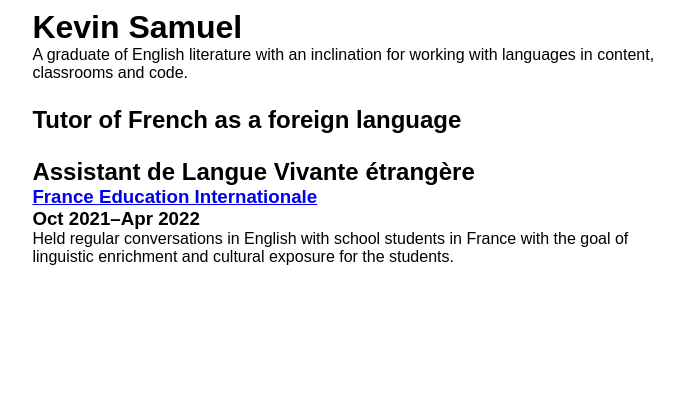
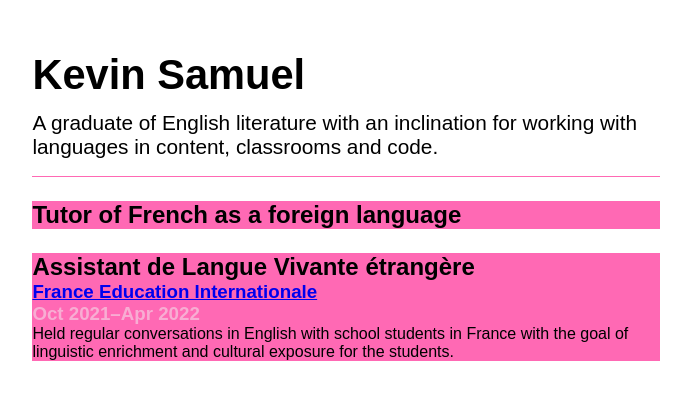
Before and after one commit to kevinnls/resume, a Jekyll site: the page built from index.md, in a window 1280 px wide. Shown: the top 400 px of the page, without its empty margins (294-985 px from the left). Built offline with Jekyll 4.4.1, drawn with Linux system fonts in a browser that asks for light colours.

Commit message:
statically include layout css using Jekyll

```diff
--- /dev/null
+++ b/_includes/layout.css
@@ -0,0 +1,47 @@
+* {
+  box-sizing: border-box;
+  margin: 0px;
+}
+
+:root {
+  color-scheme: dark light;
+  font-family: sans-serif;
+}
+
+html {
+  scroll-behaviour: smooth;
+}
+
+body {
+  min-height: 100vh;
+  min-height: 100dvh;
+  padding: 1vh 1vw;
+  display: grid;
+  place-items: center;
+}
+
+main {
+  width: clamp(50%, 450px, 90%);
+  height: 100%;
+}
+
+.experience {
+  margin: 1.5em 0px;
+  background-color: hotpink;
+}
+
+header {
+  padding-bottom: 0.5em;
+  border-bottom: 1px solid hotpink;
+  font-size: 1.3em;
+  padding-top: 2em;
+}
+
+#name,
+#summary {
+  padding-bottom: 0.3em;
+}
+
+h3.period {
+  color: hsla(0, 0%, 95%, 0.5);
+}
--- a/_layouts/base.html
+++ b/_layouts/base.html
@@ -1,5 +1,8 @@
 ---
 ---
+{%-capture layout_styles-%}
+{%-include layout.css-%}
+{%-endcapture-%}
 <!DOCTYPE html>
 <html lang="en">
     <head>
@@ -10,7 +13,7 @@
 	{%endif-%}
 	<meta charset="utf-8">
 	<meta name="viewport" content="height=device-height, width=device-width, initial-scale=1.0">
-	<style>*{box-sizing:border-box;margin:0px;}:root{color-scheme:dark light;font-family:sans-serif;}html{scroll-behaviour:smooth;}body{min-height:100vh;min-height:100dvh;padding:1vh 1vw;display:grid;place-items:center;}main{width:clamp(50%,450px,90%);height:100%;}.experience{margin:1.5em 0px;}</style>
+	<style>{{-layout_styles | normalize_whitespace-}}</style>
 	<link rel="stylesheet" href="{{-'/assets/css/layout.css' | relative_url-}}">
     </head>
     <body>
```
